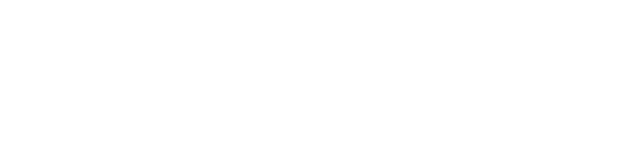
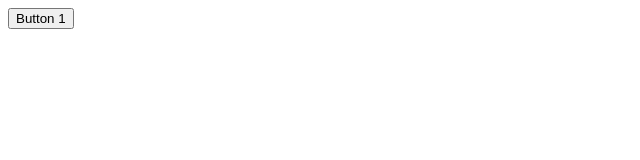
Before and after one commit to dingdongg/audio-viz, a plain HTML site: page index.html in a window 1280 px wide. Shown: the whole page, without its empty margins (0-640 px from the left). Drawn offline with Linux system fonts and the light colour scheme.

Commit message:
Add a button

```diff
--- a/index.html
+++ b/index.html
@@ -9,7 +9,7 @@
 </head>
 <body>
 
-
+    <button id="button1">Button 1</button>
 
     <script src="./script.js"></script>
 </body>
```
